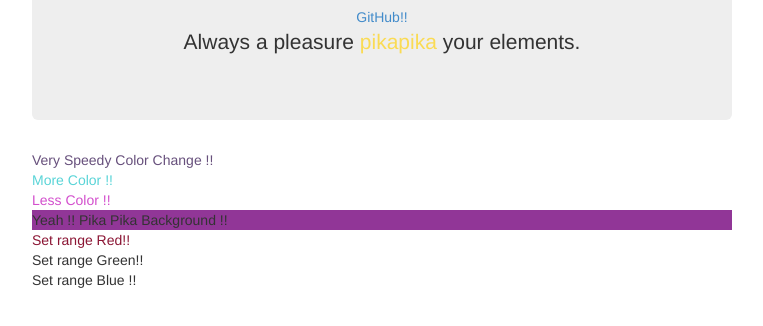
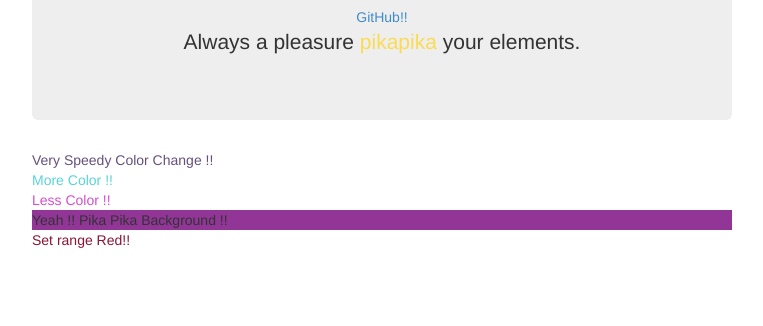
Before and after one commit to esehara/jquery-pikapika, a website: page statics/dist/index.html in a window 1280 px wide. Shown: the part 160-486 px from the top of the page, without its empty margins (258-1021 px from the left). Drawn offline with Linux system fonts and the light colour scheme.

Commit message:
fix: not use element, range Green and range Blue

```diff
--- a/statics/dist/index.html
+++ b/statics/dist/index.html
@@ -1,3 +1,3 @@
 <!DOCTYPE html> <html class=no-js> <head> <meta charset=utf-8> <title>jQuery PikaPika!!</title> <meta name=description content=""> <meta name=viewport content="width=device-width"> <link rel="shortcut icon" href=/6df2b309.favicon.ico> <!-- Place favicon.ico and apple-touch-icon.png in the root directory --> <link rel=stylesheet href=styles/9c307a9d.vendor.css> <link rel=stylesheet href=styles/a5896f90.main.css>  <body> <!--[if lt IE 10]>
       <p class="browsehappy">You are using an <strong>outdated</strong> browser. Please <a href="http://browsehappy.com/">upgrade your browser</a> to improve your experience.</p>
-    <![endif]--> <div class=container> <div class=jumbotron> <h1 class=rainbow>jQuery PikaPika!!</h1> <a href=https://github.com/esehara/jquery-pikapika>GitHub!!</a> <p class=lead>Always a pleasure <span class=rainbow>pikapika</span> your elements.</p> </div> <div class=speedy-rainbow> Very Speedy Color Change !! </div> <div class=smooth-rainbow> More Color !! </div> <div class=zatsu-rainbow> Less Color !! </div> <div class=rainbow-background> Yeah !! Pika Pika Background !! </div> <div class=rainbow-range-r> Set range Red!! </div> <div class=rainbow-range-g> Set range Green!! </div> <div class=rainbow-range-b> Set range Blue !! </div> </div> <script src=scripts/db02b173.vendor.js></script> <script src=scripts/cb7562c6.plugins.js></script> <script src=scripts/4689ffdd.main.js></script>
+    <![endif]--> <div class=container> <div class=jumbotron> <h1 class=rainbow>jQuery PikaPika!!</h1> <a href=https://github.com/esehara/jquery-pikapika>GitHub!!</a> <p class=lead>Always a pleasure <span class=rainbow>pikapika</span> your elements.</p> </div> <div class=speedy-rainbow> Very Speedy Color Change !! </div> <div class=smooth-rainbow> More Color !! </div> <div class=zatsu-rainbow> Less Color !! </div> <div class=rainbow-background> Yeah !! Pika Pika Background !! </div> <div class=rainbow-range-r> Set range Red!! </div> </div> <script src=scripts/db02b173.vendor.js></script> <script src=scripts/cb7562c6.plugins.js></script> <script src=scripts/4689ffdd.main.js></script>
--- a/statics/dist/scripts/48554992.main.js
+++ /dev/null
@@ -1 +0,0 @@
-!function(a){var b=null,c=function(a){for(var c=function(){return 256/a.colorstep},d=function(){return(Math.floor(Math.random()*c())*a.colorstep).toString(16)},e=function(){var a=d(),b=d(),c=d();return"#"+a+b+c},f=e();f===b;)f=e();return b&&(b=f),b=f,f},d=function(b,d){setInterval(function(){a(b).css(d.css,c(d))},d.interval)};a.pikapika={options:{interval:100,colorstep:32,css:"color"}},a.fn.pikapika=function(b){return b=a.extend({},a.pikapika.options,b),this.map(function(){d(this,b)})}}(jQuery),$(function(){$(".rainbow").pikapika(),$(".speedy-rainbow").pikapika({interval:20}),$(".rainbow-background").pikapika({css:"background-color"}),$(".smooth-rainbow").pikapika({colorstep:1}),$(".zatsu-rainbow").pikapika({colorstep:64})});
```
